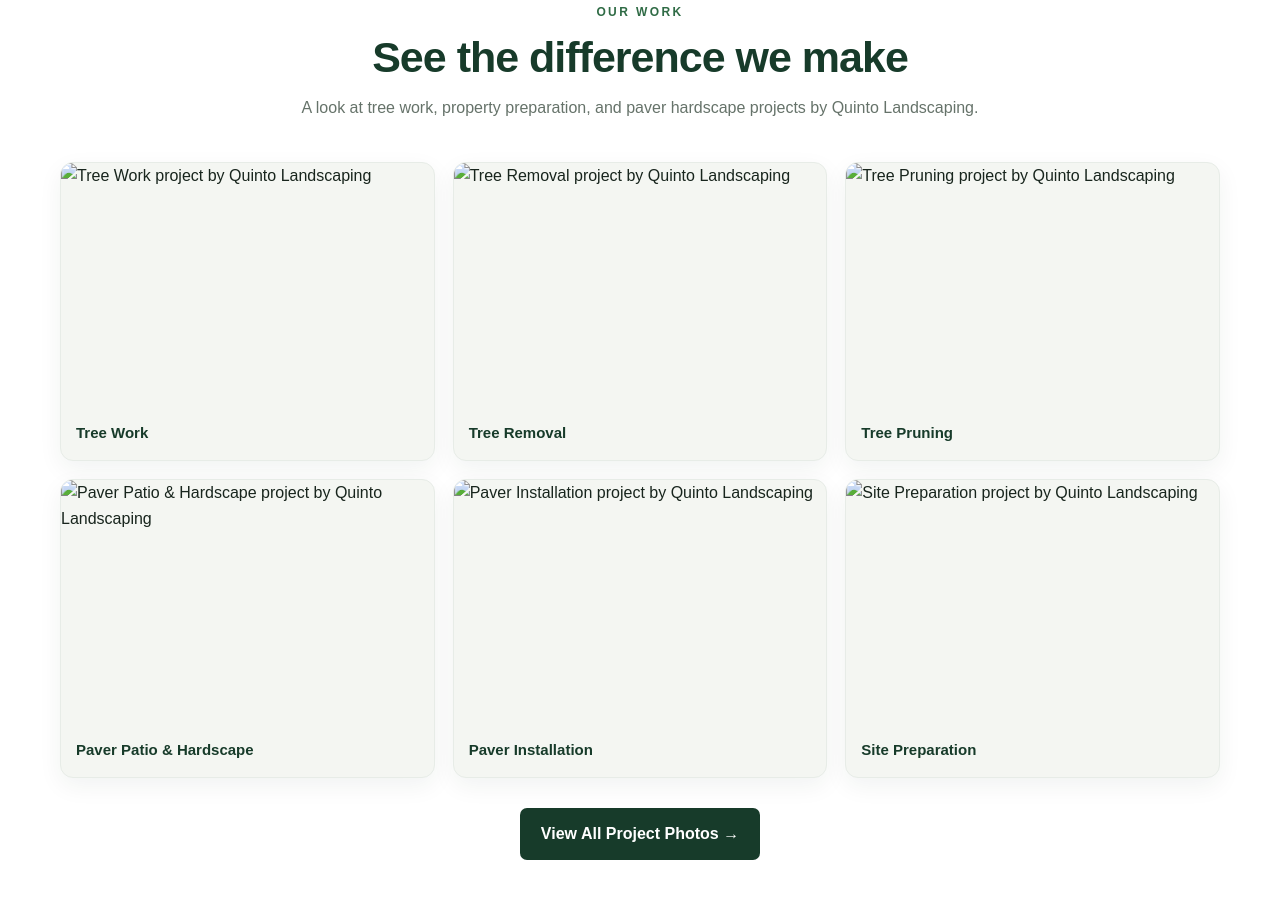
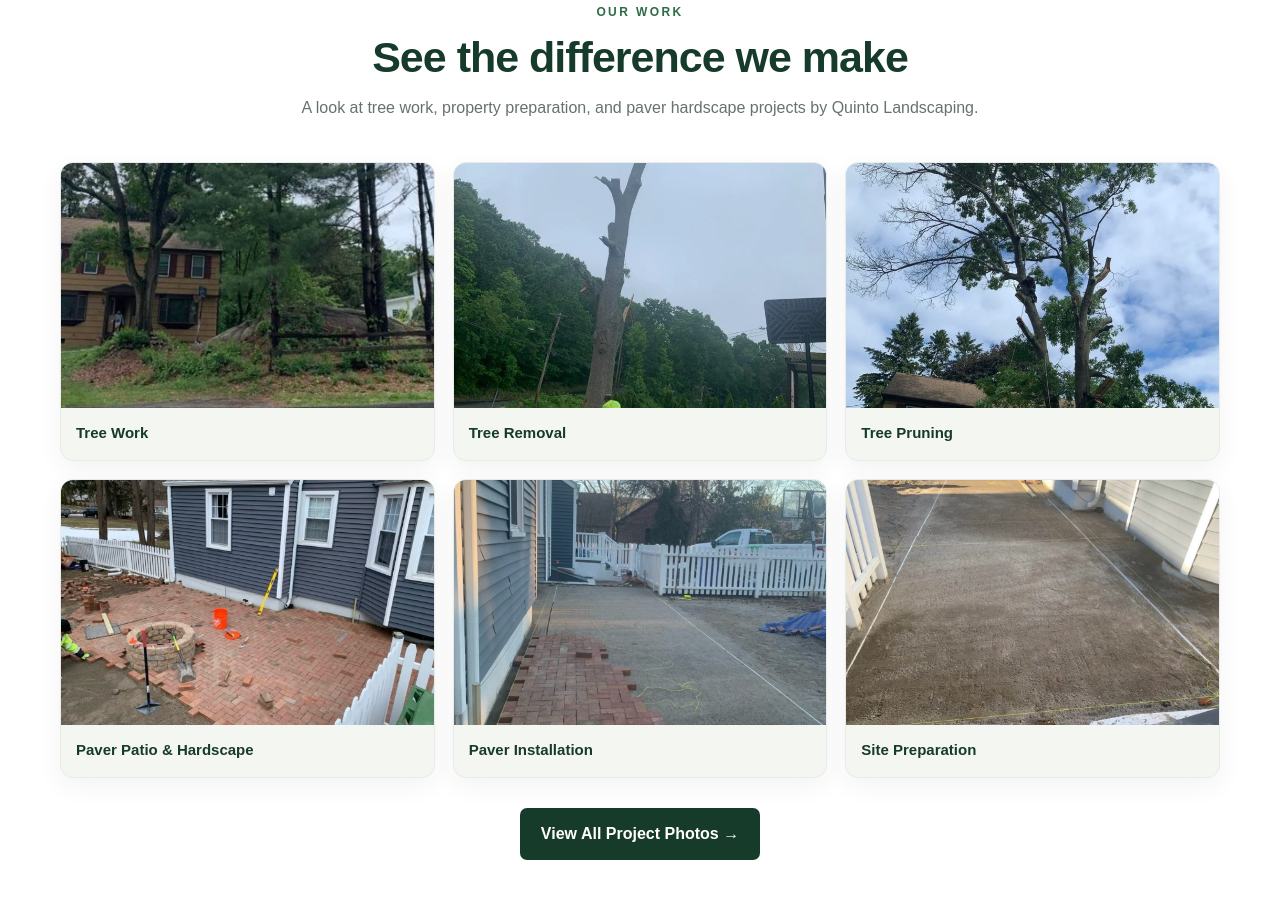
Before and after one commit to Quintolandscaping/quintolandscaping.github.io, a plain HTML site: page index.html in a window 1280 px wide. Shown: the part 2241-3140 px from the top of the page. Drawn offline with Linux system fonts and the light colour scheme.

Commit message:
Fix homepage project gallery image paths

```diff
--- a/index.html
+++ b/index.html
@@ -91,12 +91,12 @@
       <div class="wrap">
         <div class="section-head"><div class="eyebrow">Our work</div><h2>See the difference we make</h2><p>A look at tree work, property preparation, and paver hardscape projects by Quinto Landscaping.</p></div>
         <div class="gallery-grid">
-          <figure class="gallery-item"><img src="assets/tree-work-overview.jpg" alt="Tree Work project by Quinto Landscaping" loading="lazy"><figcaption>Tree Work</figcaption></figure>
-          <figure class="gallery-item"><img src="assets/tree-removal.jpg" alt="Tree Removal project by Quinto Landscaping" loading="lazy"><figcaption>Tree Removal</figcaption></figure>
-          <figure class="gallery-item"><img src="assets/tree-pruning.jpg" alt="Tree Pruning project by Quinto Landscaping" loading="lazy"><figcaption>Tree Pruning</figcaption></figure>
-          <figure class="gallery-item"><img src="assets/paver-patio.jpg" alt="Paver Patio & Hardscape project by Quinto Landscaping" loading="lazy"><figcaption>Paver Patio & Hardscape</figcaption></figure>
-          <figure class="gallery-item"><img src="assets/paver-installation.jpg" alt="Paver Installation project by Quinto Landscaping" loading="lazy"><figcaption>Paver Installation</figcaption></figure>
-          <figure class="gallery-item"><img src="assets/site-preparation.jpg" alt="Site Preparation project by Quinto Landscaping" loading="lazy"><figcaption>Site Preparation</figcaption></figure>
+          <figure class="gallery-item"><img src="tree-work-overview.jpg" alt="Tree Work project by Quinto Landscaping" loading="lazy"><figcaption>Tree Work</figcaption></figure>
+          <figure class="gallery-item"><img src="tree-removal.jpg" alt="Tree Removal project by Quinto Landscaping" loading="lazy"><figcaption>Tree Removal</figcaption></figure>
+          <figure class="gallery-item"><img src="tree-pruning.jpg" alt="Tree Pruning project by Quinto Landscaping" loading="lazy"><figcaption>Tree Pruning</figcaption></figure>
+          <figure class="gallery-item"><img src="paver-patio.jpg" alt="Paver Patio & Hardscape project by Quinto Landscaping" loading="lazy"><figcaption>Paver Patio & Hardscape</figcaption></figure>
+          <figure class="gallery-item"><img src="paver-installation.jpg" alt="Paver Installation project by Quinto Landscaping" loading="lazy"><figcaption>Paver Installation</figcaption></figure>
+          <figure class="gallery-item"><img src="site-preparation.jpg" alt="Site Preparation project by Quinto Landscaping" loading="lazy"><figcaption>Site Preparation</figcaption></figure>
         </div>
         <div style="text-align:center;margin-top:30px"><a class="btn dark" href="gallery.html">View All Project Photos →</a></div>
       </div>
```
